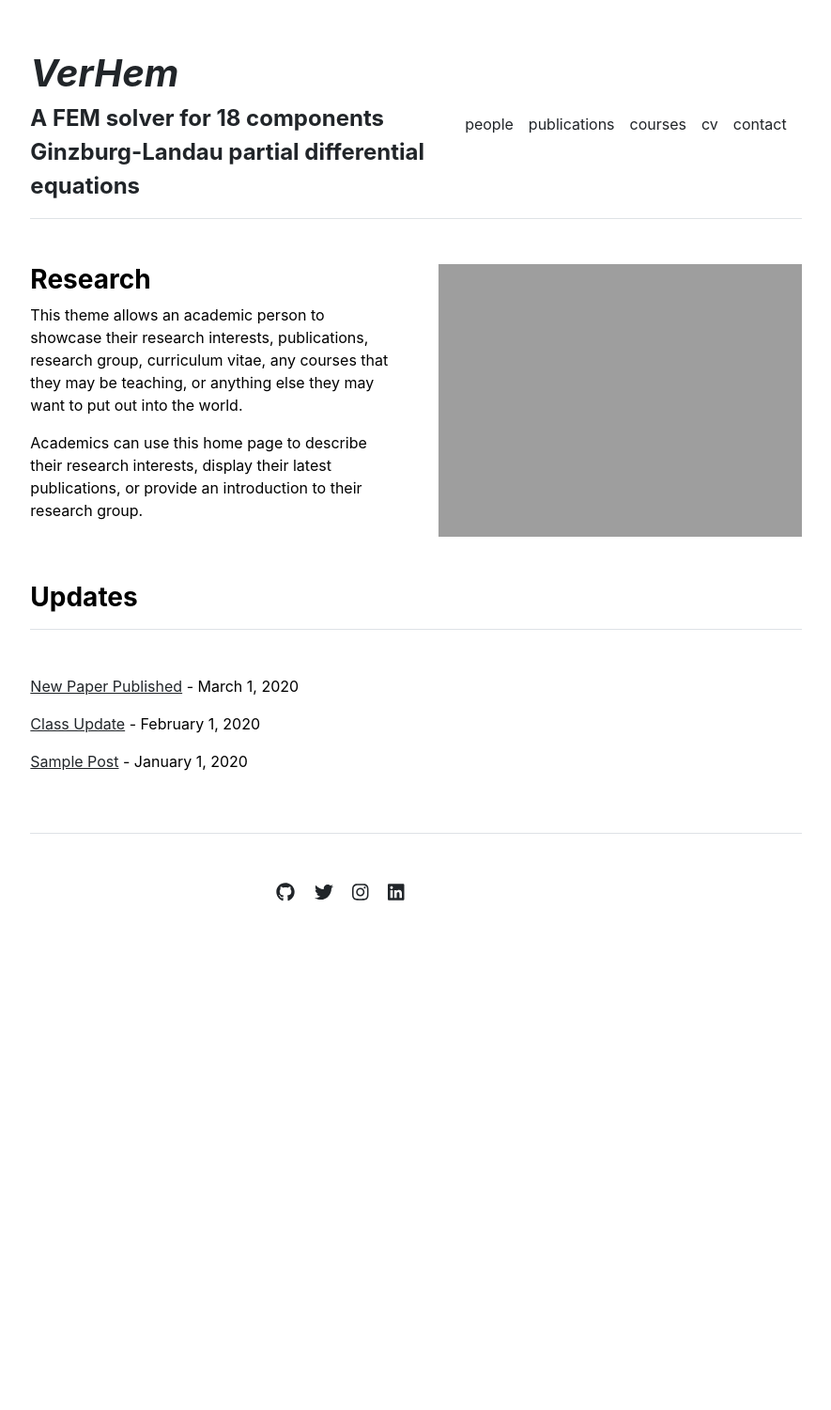
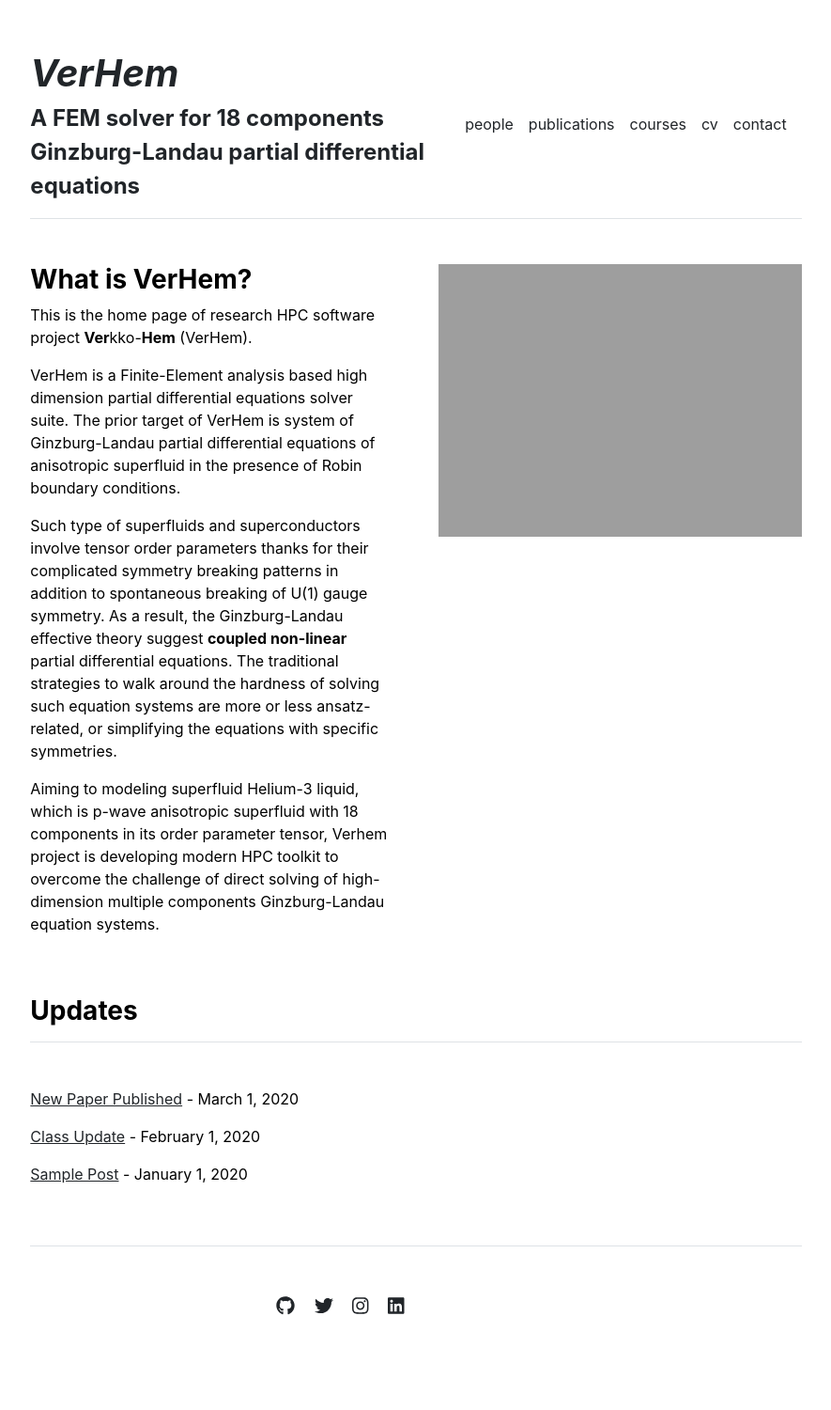
Before and after one commit to VerHem/VerHem.github.io, a Jekyll site: the page built from index.md, in a window 1280 px wide. Shown: the whole page at 94% size, without its empty margins (197-1082 px from the left). Built offline with Jekyll 4.4.1, drawn with Linux system fonts in a browser that asks for light colours; before the commit the page ends 1061 px from its top, so only the background shows below that.

Commit message:
edit index.md page edit _layout/home.html

```diff
--- a/_layouts/home.html
+++ b/_layouts/home.html
@@ -4,7 +4,7 @@ layout: default
 
 <div class="row g-5 mb-5">
   <div class="col-md-6">
-    <h3 class="fw-bold">Research</h3>
+    <h3 class="fw-bold">What is VerHem?</h3>
     {{ content }}
   </div>
   <div class="col-md-6">
--- a/index.md
+++ b/index.md
@@ -3,6 +3,10 @@ layout: home
 title: "Home"
 ---
 
-This theme allows an academic person to showcase their research interests, publications, research group, curriculum vitae, any courses that they may be teaching, or anything else they may want to put out into the world.
+This is the home page of research HPC software project **Ver**kko-**Hem** (VerHem).
 
-Academics can use this home page to describe their research interests, display their latest publications, or provide an introduction to their research group.
+VerHem is a Finite-Element analysis based high dimension partial differential equations solver suite. The prior target of VerHem is system of Ginzburg-Landau partial differential equations of anisotropic superfluid in the presence of Robin boundary conditions.
+
+Such type of superfluids and superconductors involve tensor order parameters thanks for their complicated symmetry breaking patterns in addition to spontaneous breaking of U(1) gauge symmetry. As a result, the Ginzburg-Landau effective theory suggest **coupled non-linear** partial differential equations. The traditional strategies to walk around the hardness of solving such equation systems are more or less ansatz-related, or simplifying the equations with specific symmetries.
+
+Aiming to modeling superfluid Helium-3 liquid, which is p-wave anisotropic superfluid with 18 components in its order parameter tensor, Verhem project is developing modern HPC toolkit to overcome the challenge of direct solving of high-dimension multiple components Ginzburg-Landau equation systems.
```
